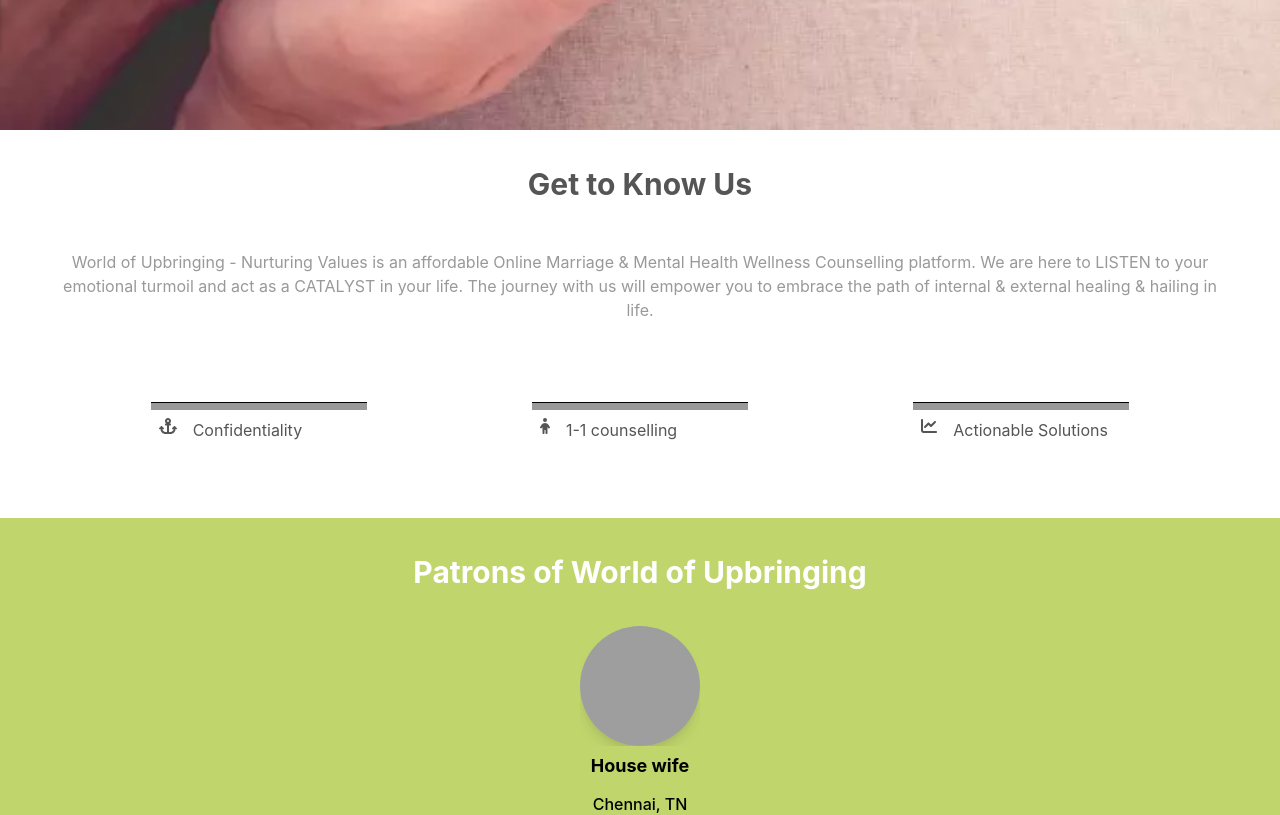
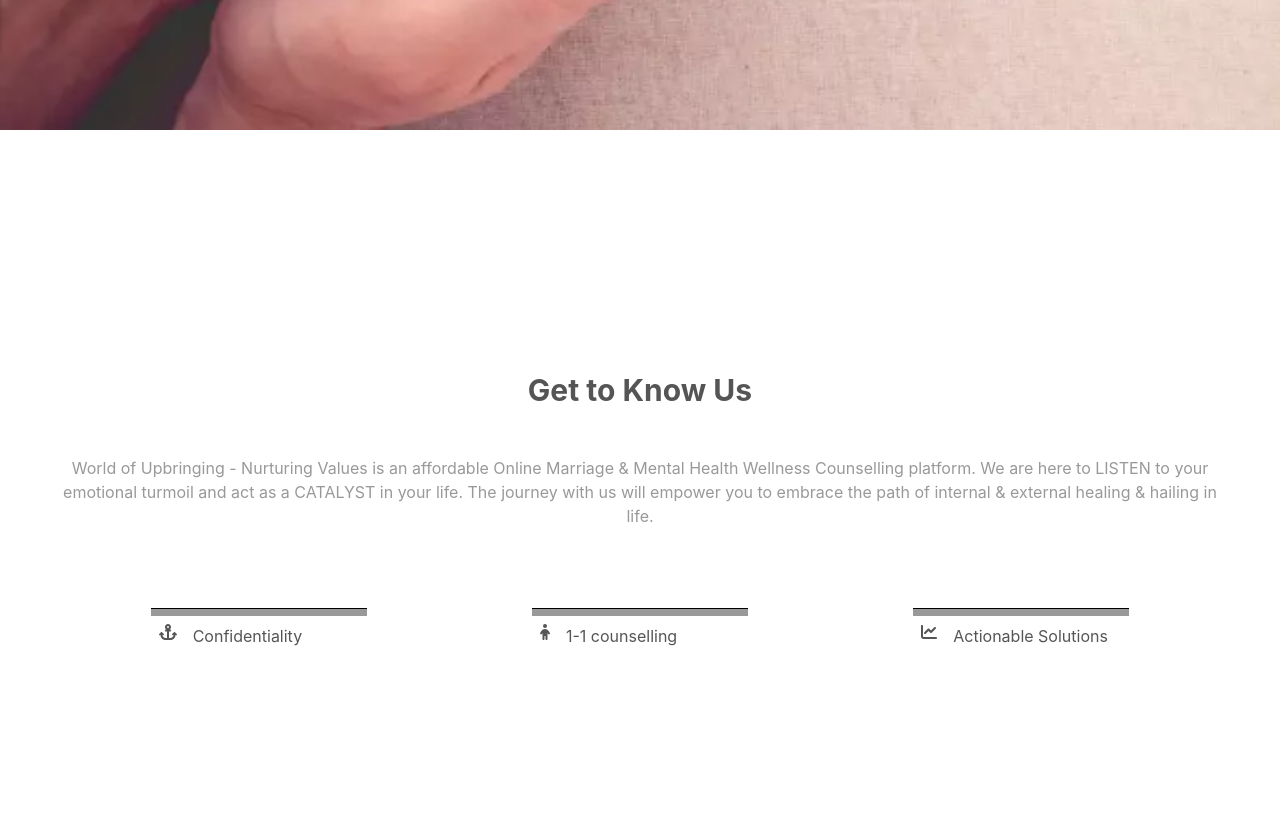
Before and after one commit to world-of-upbringing/public-site, a Next.js app: page / in a window 1280 px wide. Shown: the part 750-1565 px from the top of the page. Built offline with nearby package versions, Linux system fonts and the light colour scheme; grey boxes are pictures that could not be loaded; what tw-elements would draw is missing.

Commit message:
Made front page sections as full screen

```diff
--- a/components/front-page-section.tsx
+++ b/components/front-page-section.tsx
@@ -16,11 +16,11 @@
     <div
       className={
         backgroundColor
-          ? "w-screen flex-auto bg-primary"
-          : "w-screen flex-auto bg-background"
+          ? "w-screen h-screen flex-auto bg-primary"
+          : "w-screen h-screen flex-auto bg-background"
       }
     >
-      <div className="flex flex-col">
+      <div className="flex flex-col relative top-1/2 -translate-y-2/4">
         <p
           className={
             backgroundColor
```
